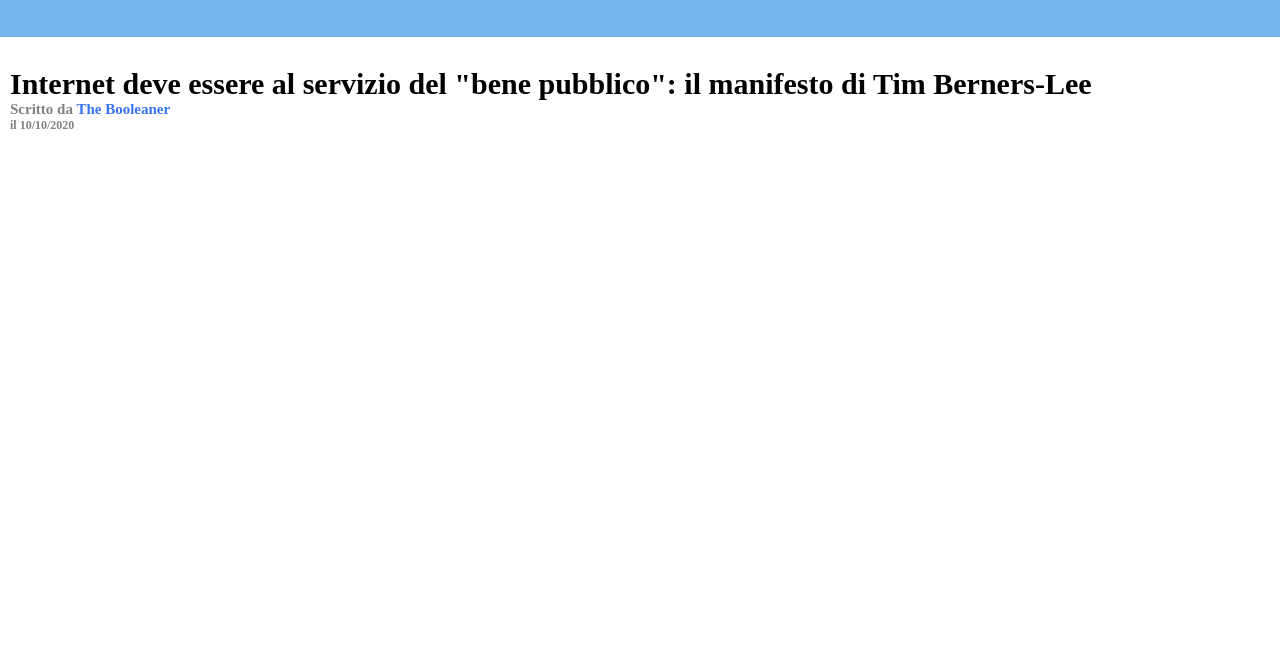
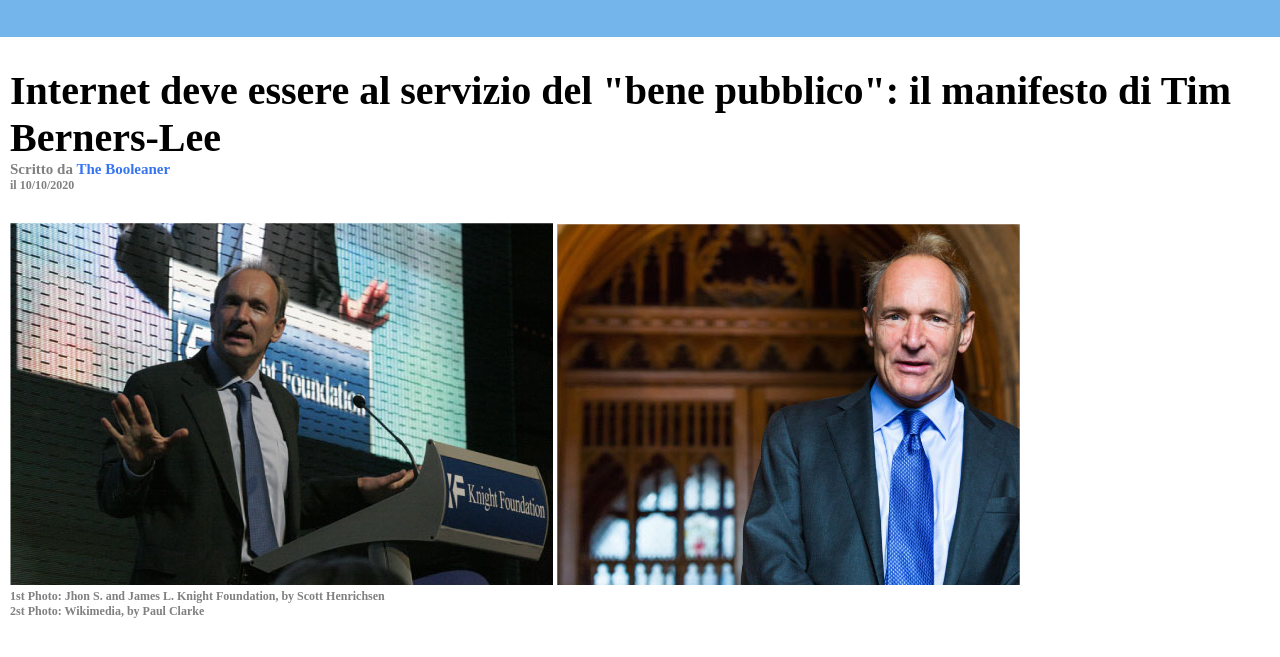
Before and after one commit to FrancescoDAmbrosio1/html-css-booleaner, a plain HTML site: page index.html in a window 1280 px wide. Shown: the part 113-770 px from the top of the page. Drawn offline with Linux system fonts and the light colour scheme.

Commit message:
ADD: section image on idex.html file

```diff
--- a/css/style.css
+++ b/css/style.css
@@ -26,7 +26,7 @@
 }
 .titolo-principale{
     font-weight: bold;
-    font-size: 30px;
+    font-size: 40px;
 }
 
 .sottotitolo-principale{
--- a/index.html
+++ b/index.html
@@ -22,6 +22,13 @@
         <h4 class=didascalia>il 10/10/2020</h4>
         </section>
         <!-- /section titolo -->
+        <!-- section immagini -->
+        <section class="immagini">
+            <img src="./img/tim-1.jpg" alt="Immagine di TIM che parla ad un discorso">
+            <img src="./img/tim-2.jpg" alt="Immagine di TIM in primo piano">
+            <h4 class="didascalia">1st Photo: Jhon S. and James L. Knight Foundation, by Scott Henrichsen</h4>
+            <h4 class="didascalia">2st Photo: Wikimedia, by Paul Clarke</h4>
+        </section>
     </main>
     <!-- /main -->
     <!-- footer -->
```
